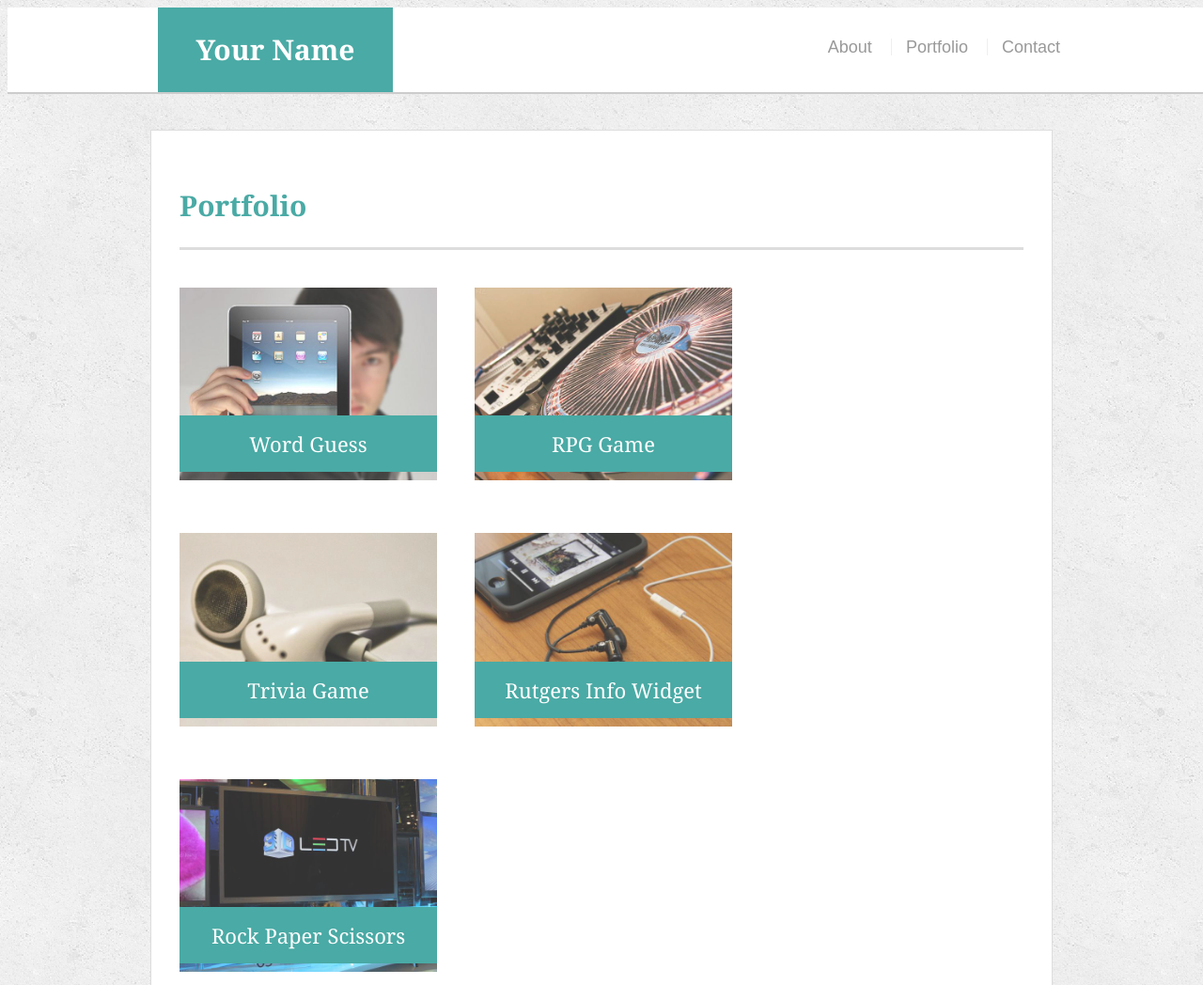
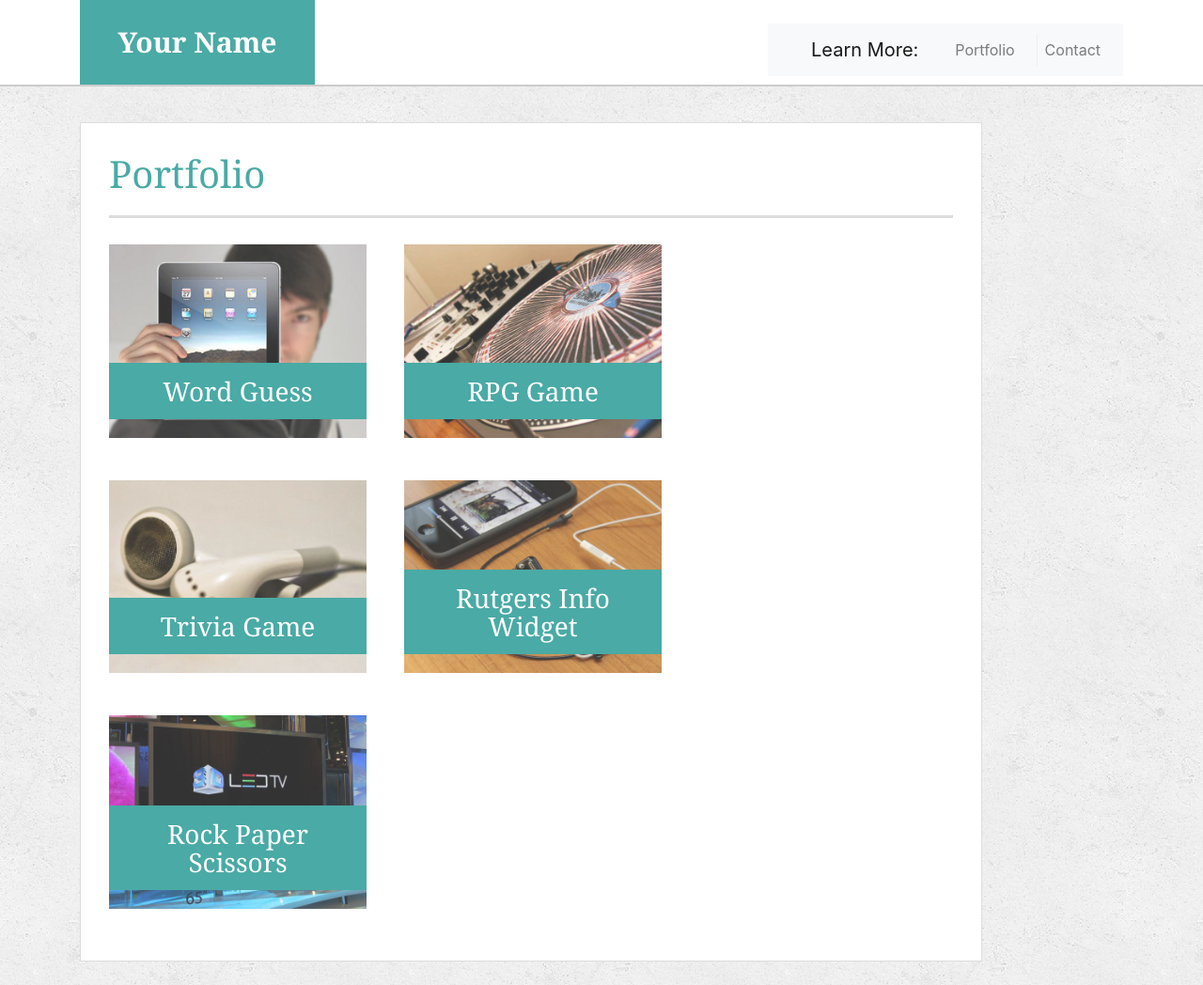
Before and after one commit to ggelsinon/Bootstrap-Portfolio, a plain HTML site: page portfolio.html in a window 1280 px wide. Shown: the top 1048 px of the page at 94% size. Drawn offline with nearby package versions, Linux system fonts and the light colour scheme.

Commit message:
whatever i did not commit before eating dinner

```diff
--- a/portfolio.html
+++ b/portfolio.html
@@ -2,9 +2,17 @@
 <html lang="en-us">
 
     <head>
+
         <meta charset="UTF-8">
         <title>Portfolio | Your Name</title>
+
+        <script src="https://code.jquery.com/jquery-3.3.1.slim.min.js" integrity="sha384-q8i/X+965DzO0rT7abK41JStQIAqVgRVzpbzo5smXKp4YfRvH+8abtTE1Pi6jizo" crossorigin="anonymous"></script>
+        <script src="https://cdnjs.cloudflare.com/ajax/libs/popper.js/1.14.7/umd/popper.min.js" integrity="sha384-UO2eT0CpHqdSJQ6hJty5KVphtPhzWj9WO1clHTMGa3JDZwrnQq4sF86dIHNDz0W1" crossorigin="anonymous"></script>
+
         <link rel="stylesheet" type="text/css" href="assets/css/style.css">
+        <link rel="stylesheet" href="https://stackpath.bootstrapcdn.com/bootstrap/4.3.1/css/bootstrap.min.css" integrity="sha384-ggOyR0iXCbMQv3Xipma34MD+dH/1fQ784/j6cY/iJTQUOhcWr7x9JvoRxT2MZw1T" crossorigin="anonymous">
+        <script src="https://stackpath.bootstrapcdn.com/bootstrap/4.3.1/js/bootstrap.min.js" integrity="sha384-JjSmVgyd0p3pXB1rRibZUAYoIIy6OrQ6VrjIEaFf/nJGzIxFDsf4x0xIM+B07jRM" crossorigin="anonymous"></script>
+
     </head>
 
 <body>
@@ -12,10 +20,17 @@
   <header id="masthead">
         <div class="container">
           <a href="index.html" id="logo">Your Name</a>
-      <nav class="navbar-expand{-sm|-md|-lg|-xl}">
-        <a href="index.html">About</a>
-        <a href="portfolio.html">Portfolio</a>
-        <a href="contact.html">Contact</a>
+          <nav class="navbar navbar-expand-lg navbar-light bg-light">
+              <a class="navbar-brand" href="#">Learn More:</a>
+              <button class="navbar-toggler" type="button" data-toggle="collapse" data-target="#navbarNavAltMarkup" aria-controls="navbarNavAltMarkup" aria-expanded="false" aria-label="Toggle navigation">
+                <span class="navbar-toggler-icon"></span>
+              </button>
+              <div class="collapse navbar-collapse" id="navbarNavAltMarkup">
+                <div class="navbar-nav">
+                    <a class="nav-item nav-link" href="portfolio.html">Portfolio</a>
+                    <a class="nav-item nav-link" href="contact.html">Contact</a>
+                </div>
+              </div>
           </nav>
         </div>
   </header>
```
Also changed, not shown: contact.html (+19 -4 lines), index.html (+3 -5 lines). Lines whose indentation alone changed are shown as unchanged.
